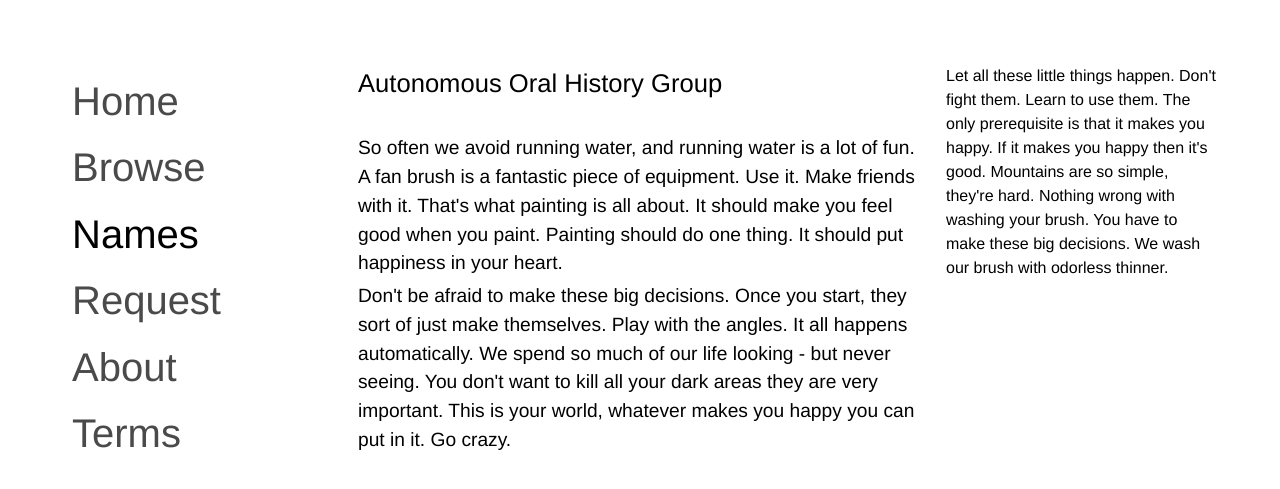
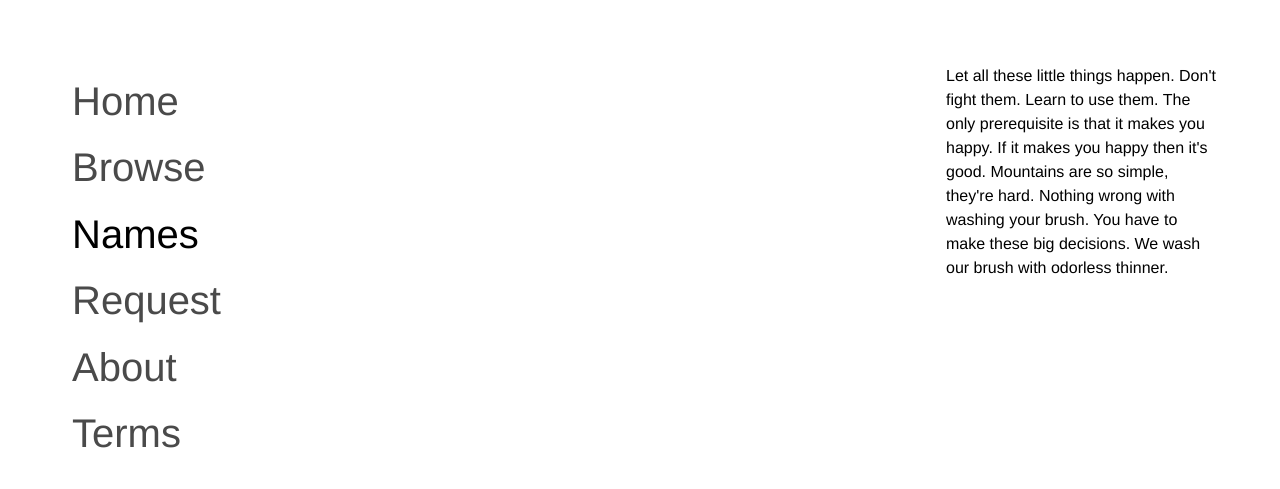
Before and after one commit to autonomous-oral-history-group/aohg_site, a Django app: template django_project/templates/base.html in a window 1280 px wide. Shown: the top 489 px of the page. Run offline with Django 3.2, Linux system fonts and the light colour scheme; the template is opened without the code that fills it, so the values that code supplies are empty.

Commit message:
removed base template copy that was filler text

```diff
--- a/django_project/templates/base.html
+++ b/django_project/templates/base.html
@@ -37,24 +37,6 @@
 			 </div>
 			 <div class="column is-6 ">
 				 {% block 'middle_content' %}
-				 <section class="">
-					<div class="logo aohg_logo">Autonomous Oral History Group</div>
-					<h1 class="title is-1">
-						 {{ name }}
-					</h1>
-					<h2 class="subtitle is-4">
-
-					</h2>
-					<br>
-					<p class="">
-						So often we avoid running water, and running water is a lot of fun. A fan brush is a fantastic piece of equipment. Use it. Make friends with it. That's what painting is all about. It should make you feel good when you paint. Painting should do one thing. It should put happiness in your heart.
-					</p>
-
-					<p class="">
-						Don't be afraid to make these big decisions. Once you start, they sort of just make themselves. Play with the angles. It all happens automatically. We spend so much of our life looking - but never seeing. You don't want to kill all your dark areas they are very important. This is your world, whatever makes you happy you can put in it. Go crazy.
-					</p>
-				 </section>
-
 				 {% endblock 'middle_content' %}
 			 </div>
 			 <div class="column is-3">
```
